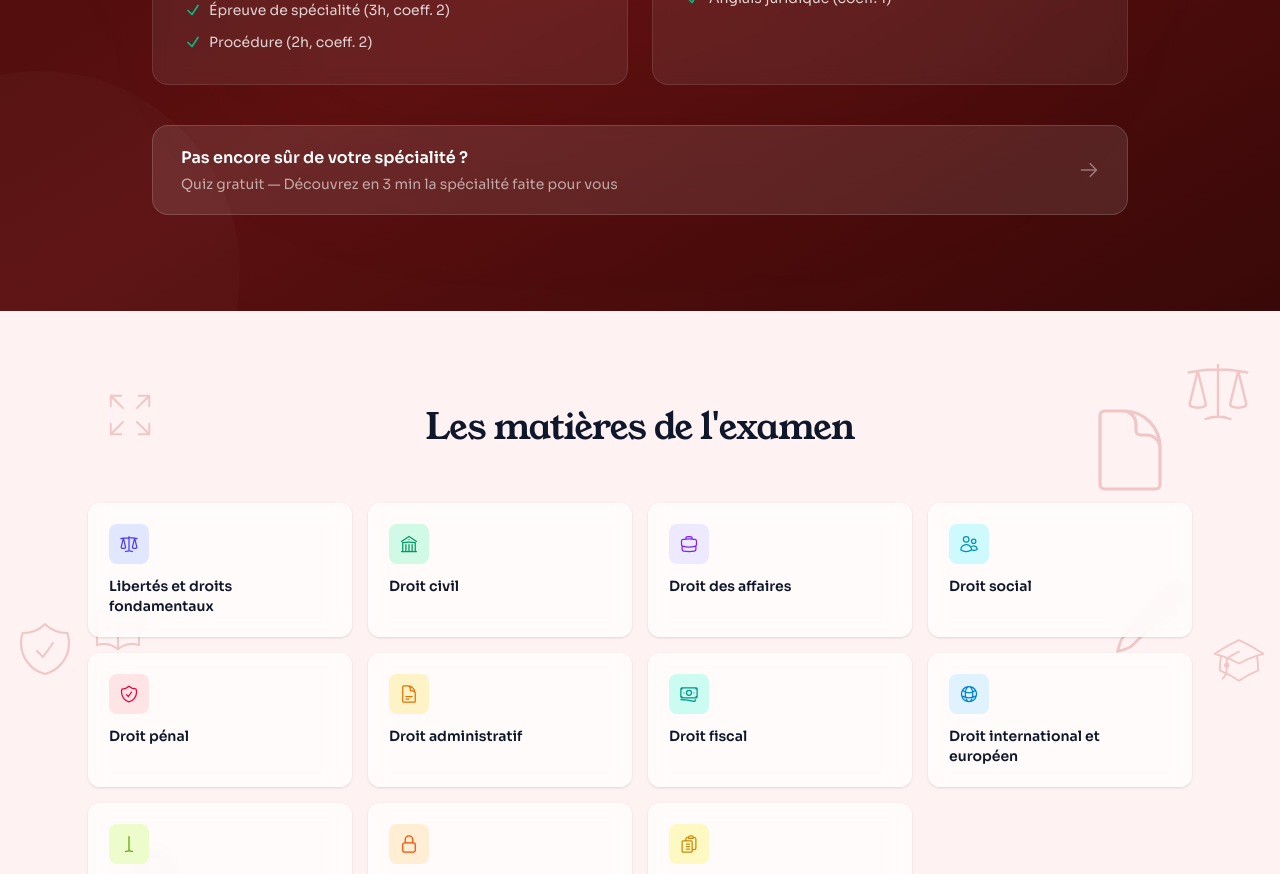
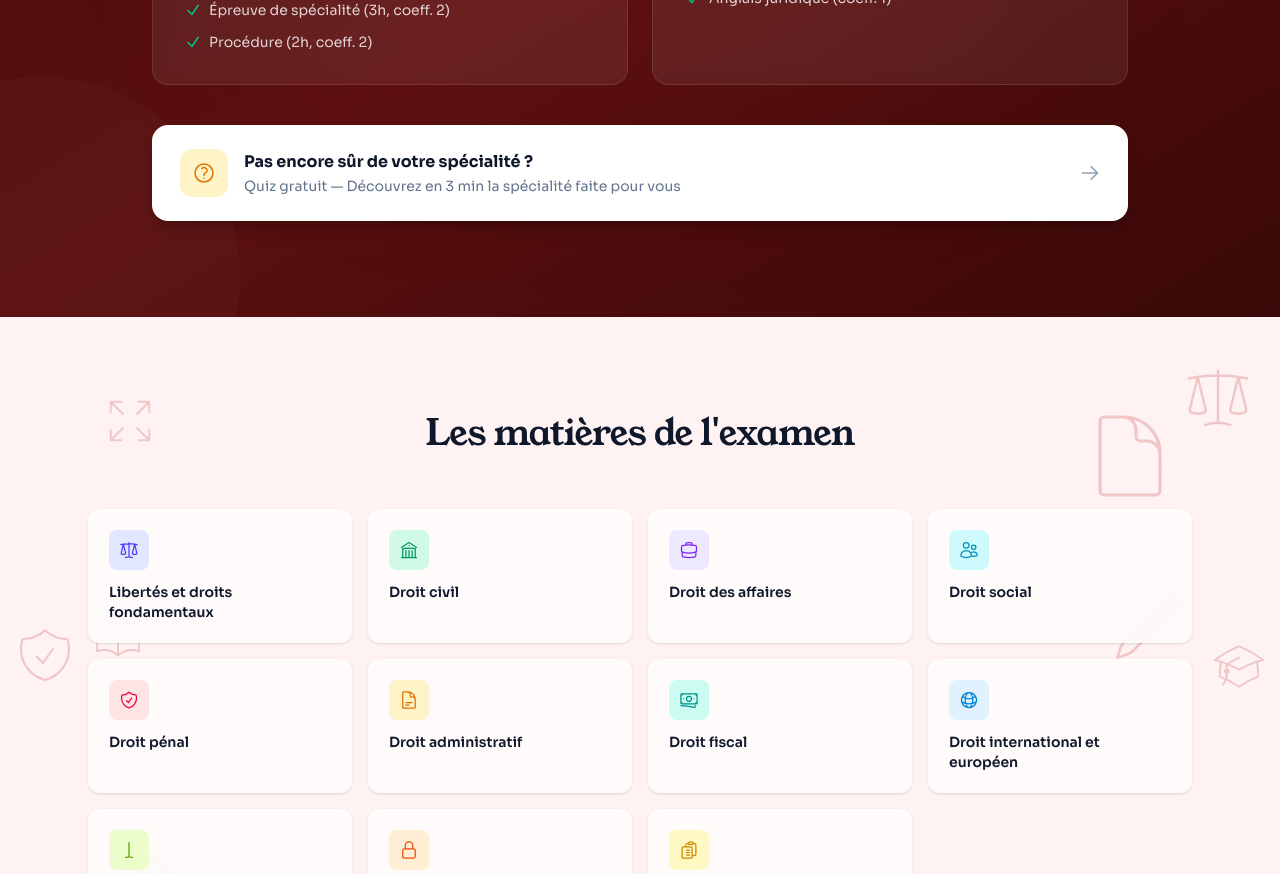
Before and after one commit to loicgautierbp-cpu/prepa-crfpa, a Next.js app: page / in a window 1280 px wide. Shown: the part 2160-3034 px from the top of the page. Built offline with nearby package versions, Linux system fonts and the light colour scheme; no server answers.

Commit message:
CTA specialite blanc avec icone ambre et ombre

```diff
--- a/src/app/page.jsx
+++ b/src/app/page.jsx
@@ -203,14 +203,17 @@ export default function HomePage() {
           </div>
           <Link
             href="/specialite"
-            className="block bg-white/10 border border-white/15 rounded-2xl px-7 py-5 hover:bg-white/15 transition-colors group"
+            className="block bg-white rounded-2xl px-7 py-6 shadow-lg shadow-black/20 hover:shadow-xl hover:scale-[1.01] transition-all group"
           >
-            <div className="flex items-center justify-between">
-              <div>
-                <p className="font-semibold text-white mb-1">Pas encore sûr de votre spécialité ?</p>
-                <p className="text-sm text-white/60">Quiz gratuit — Découvrez en 3 min la spécialité faite pour vous</p>
+            <div className="flex items-center gap-4">
+              <div className="w-12 h-12 bg-amber-100 rounded-xl flex items-center justify-center shrink-0">
+                <svg className="w-6 h-6 text-amber-600" fill="none" viewBox="0 0 24 24" stroke="currentColor" strokeWidth="1.5"><path strokeLinecap="round" strokeLinejoin="round" d="M9.879 7.519c1.171-1.025 3.071-1.025 4.242 0 1.172 1.025 1.172 2.687 0 3.712-.203.179-.43.326-.67.442-.745.361-1.45.999-1.45 1.827v.75M21 12a9 9 0 1 1-18 0 9 9 0 0 1 18 0Zm-9 5.25h.008v.008H12v-.008Z" /></svg>
               </div>
-              <svg className="w-5 h-5 text-white/40 shrink-0" fill="none" viewBox="0 0 24 24" stroke="currentColor" strokeWidth="2"><path strokeLinecap="round" strokeLinejoin="round" d="M13.5 4.5 21 12m0 0-7.5 7.5M21 12H3" /></svg>
+              <div className="flex-1">
+                <p className="font-bold text-slate-900 mb-0.5">Pas encore sûr de votre spécialité ?</p>
+                <p className="text-sm text-slate-500">Quiz gratuit — Découvrez en 3 min la spécialité faite pour vous</p>
+              </div>
+              <svg className="w-5 h-5 text-slate-400 group-hover:text-[#b91c1c] group-hover:translate-x-1 transition-all shrink-0" fill="none" viewBox="0 0 24 24" stroke="currentColor" strokeWidth="2"><path strokeLinecap="round" strokeLinejoin="round" d="M13.5 4.5 21 12m0 0-7.5 7.5M21 12H3" /></svg>
             </div>
           </Link>
         </div>
```
